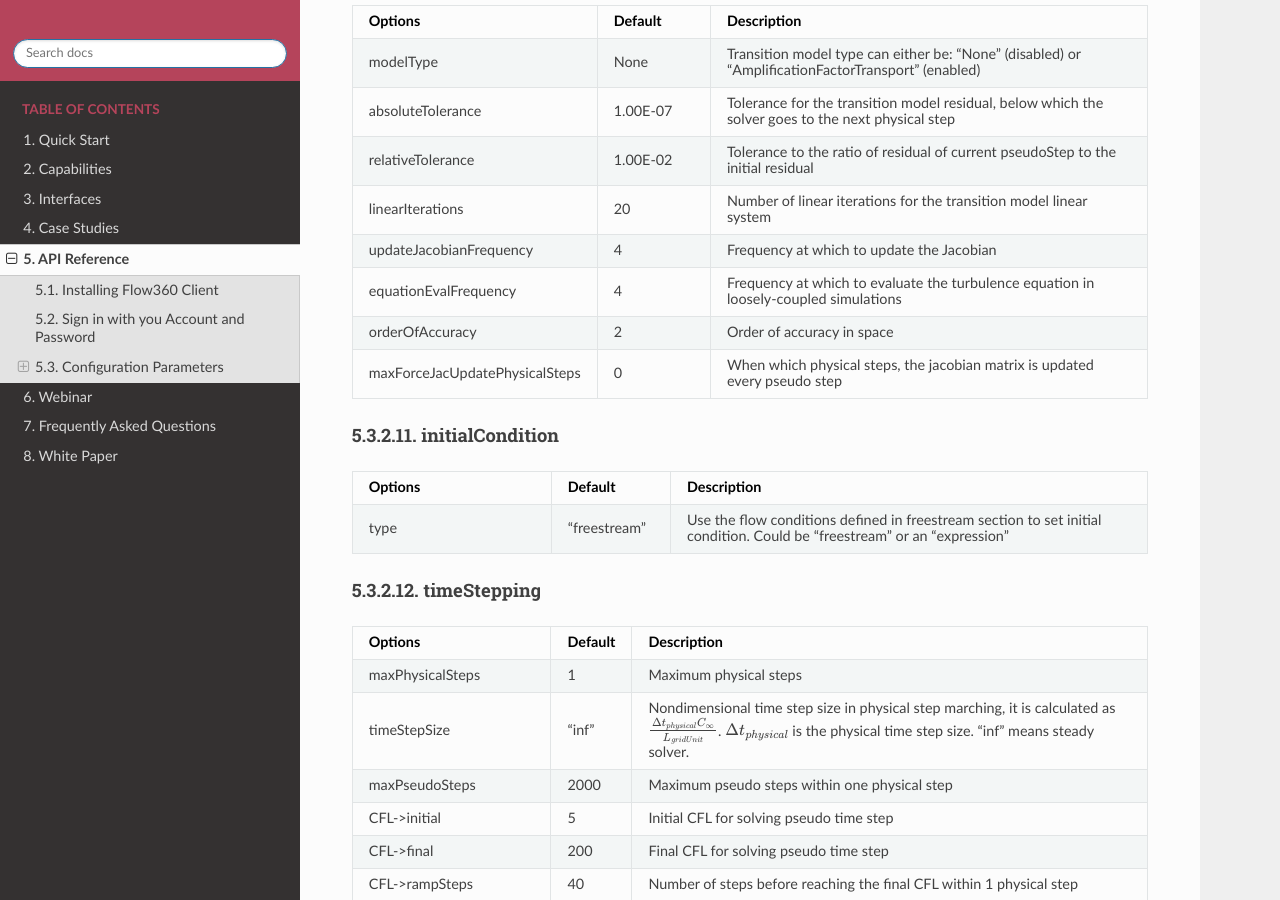
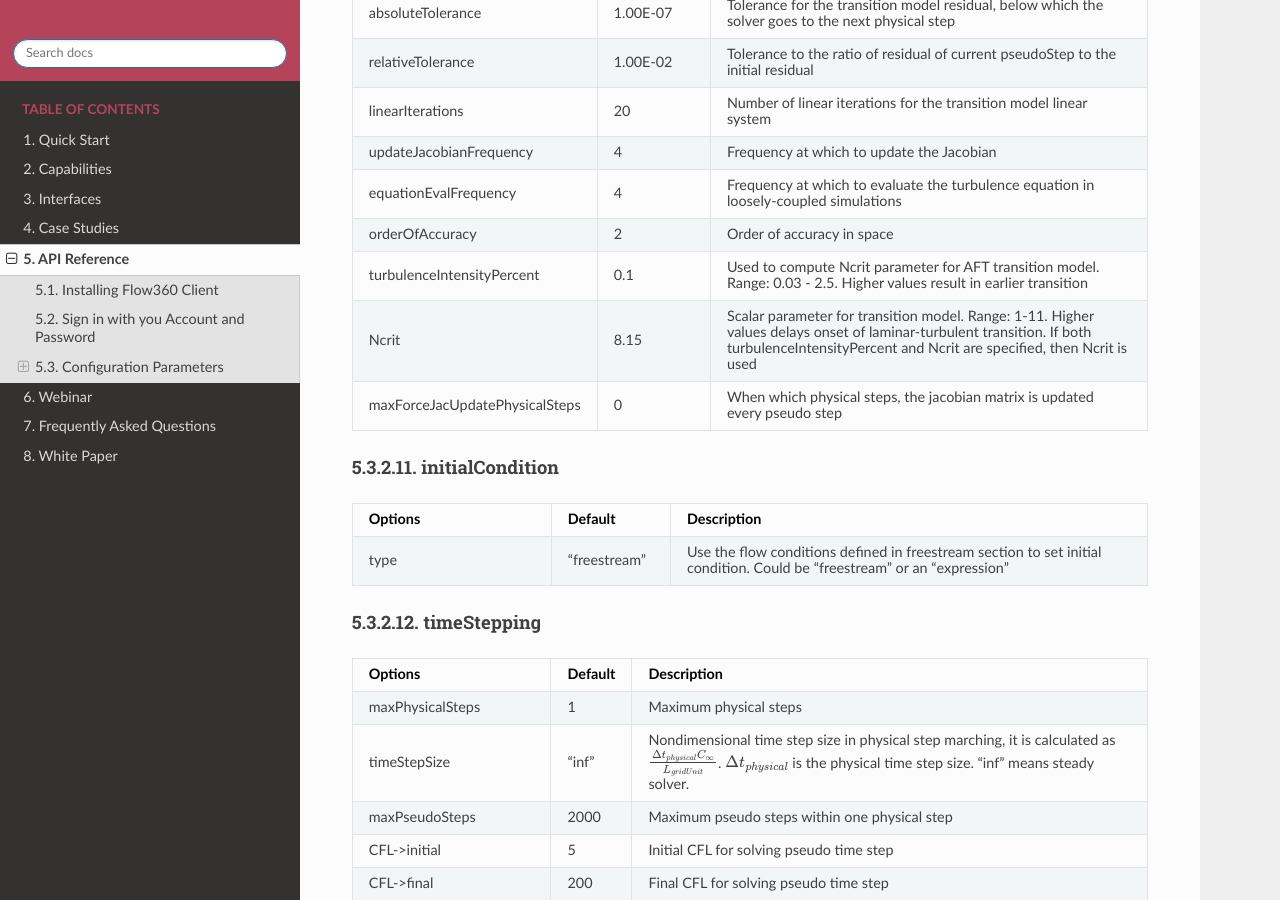
Before and after one commit to flexcompute-readthedocs/Flow360Documentation, a Sphinx documentation site: the page built from docs/source/api.rst, in a window 1280 px wide and 900 px high, scrolled down 7858 px. Built offline with Sphinx 7.4.7 and the Read the Docs theme 2.0.0, drawn with Linux system fonts in a browser that asks for light colours; some of the changed text lies outside the part shown.

Commit message:
Move turbulenceIntensity to transitionModelSolver

```diff
--- a/docs/source/api.rst
+++ b/docs/source/api.rst
@@ -452,6 +452,11 @@
    +--------------------------------+------------------------------+------------------------------------------------------------------------------------------------------------------------------+
    | orderOfAccuracy                |        2                     | Order of accuracy in space                                                                                                   |
    +--------------------------------+------------------------------+------------------------------------------------------------------------------------------------------------------------------+
+   | turbulenceIntensityPercent     |        0.1                   | Used to compute Ncrit parameter for AFT transition model. Range: 0.03 - 2.5. Higher values result in earlier transition      |
+   +--------------------------------+------------------------------+------------------------------------------------------------------------------------------------------------------------------+
+   | Ncrit                          |        8.15                  | Scalar parameter for transition model. Range: 1-11. Higher values delays onset of laminar-turbulent transition.              |
+   |                                |                              | If both turbulenceIntensityPercent and Ncrit are specified, then Ncrit is used                                               |
+   +--------------------------------+------------------------------+------------------------------------------------------------------------------------------------------------------------------+
    | maxForceJacUpdatePhysicalSteps |        0                     | When which physical steps, the jacobian matrix is updated every pseudo step                                                  |
    +--------------------------------+------------------------------+------------------------------------------------------------------------------------------------------------------------------+
 
--- a/docs/source/freestreamTable.csv
+++ b/docs/source/freestreamTable.csv
@@ -7,4 +7,3 @@
 alphaAngle@ REQUIRED@ The angle of attack in degrees.
 betaAngle@ REQUIRED@ The side slip angle in degrees.
 turbulentViscosityRatio@ DEPENDS@ The ratio between the freestream turbulent viscosity and freestream laminar viscosity. This value is used by the turbulence models to determine the reference values for solution variables for freestream boundary conditions and also to set the initial condition. For SpalartAllmaras turbulence model, the default value is :math:`0.210438` if transition is not used and :math:`2.794\times10^{-7}` if transition model is used. For kOmegaSST, the default value is 0.01.
-turbulenceIntensity@ 0.1@ The turbulence intensity in the freestream in percent. This value is only used by the transition model as a scalar quantity and is not transported. If a value of 0.5 is specified here, it means that turbulenceIntensity=0.5 %.
```
